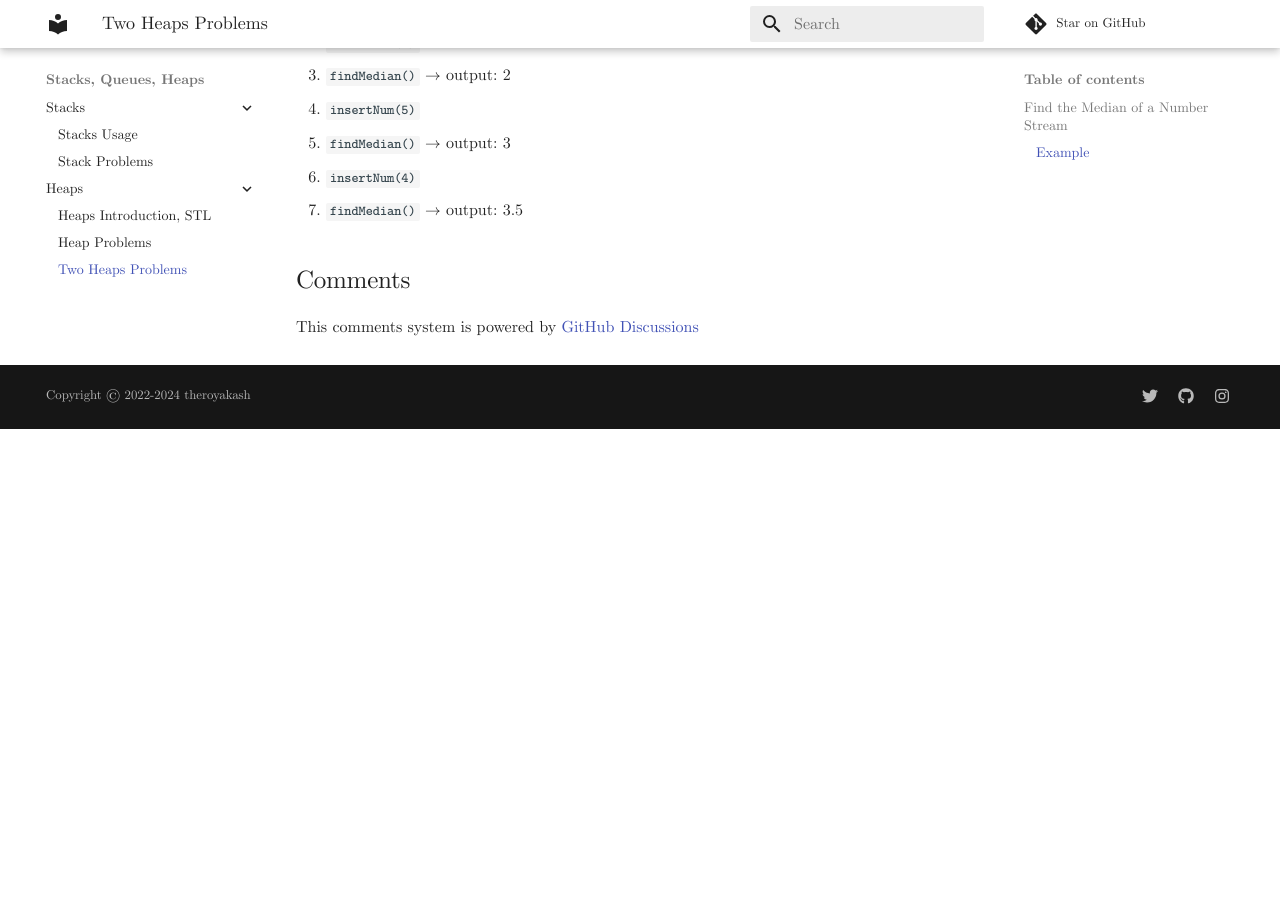
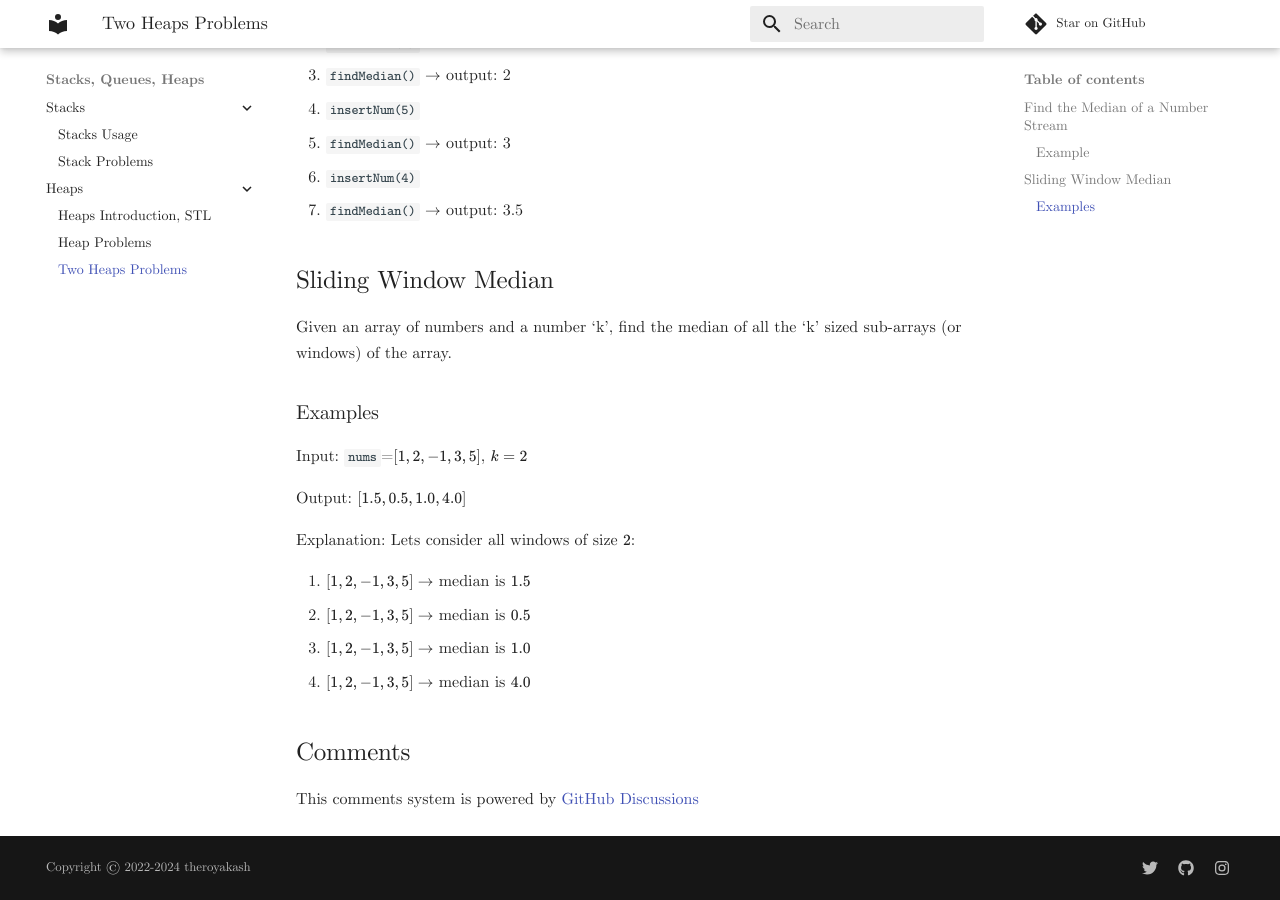
Before and after one commit to theroyakash/algorithms.theroyakash.com, an MkDocs documentation site: the page built from docs/2heaps/problems.md, in a window 1280 px wide and 900 px high, scrolled down 714 px. Built offline with MkDocs 1.6.1 and Material for MkDocs 9.7.7, drawn with Linux system fonts in a browser that asks for light colours; comment, search, counter and statistics services are not loaded; before the commit the page ends 1143 px from its top, so only the background shows below that.

Commit message:
📦 NEW: Sliding Window Median started

```diff
--- a/docs/2heaps/problems.md
+++ b/docs/2heaps/problems.md
@@ -19,3 +19,19 @@ Just like a normal median function, if the count of numbers inserted in the clas
 5. `findMedian()` $\to$ output: 3
 6. `insertNum(4)`
 7. `findMedian()` $\to$ output: 3.5
+
+
+## Sliding Window Median
+Given an array of numbers and a number ‘k’, find the median of all the ‘k’ sized sub-arrays (or windows) of the array.
+
+### Examples
+Input: `nums`=$[1, 2, -1, 3, 5]$, $k = 2$
+
+Output: $[1.5, 0.5, 1.0, 4.0]$
+
+Explanation: Lets consider all windows of size $2$:
+
+1. $[1, 2, -1, 3, 5] \to$ median is $1.5$
+2. $[1, 2, -1, 3, 5] \to$ median is $0.5$
+3. $[1, 2, -1, 3, 5] \to$ median is $1.0$
+4. $[1, 2, -1, 3, 5] \to$ median is $4.0$
```
